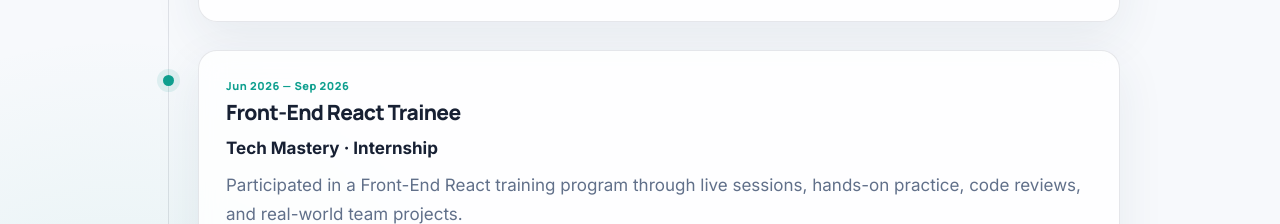
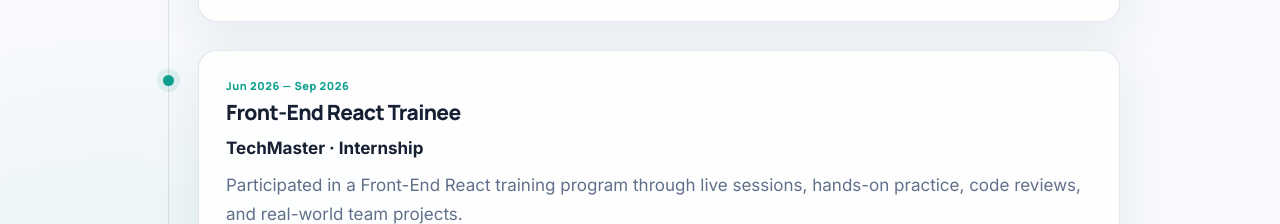
Before and after one commit to AhmedHassan-Ahmed/Ahmed-Hassan-portfolio-, a React (Vite) app: page / in a window 1280 px wide. Shown: the part 1620-1844 px from the top of the page. Built offline with nearby package versions, Linux system fonts and the light colour scheme.

Commit message:
first commit

```diff
--- a/src/data/experience.ts
+++ b/src/data/experience.ts
@@ -24,7 +24,7 @@ export const experiences: Experience[] = [
   },
   {
     role: "Front-End React Trainee",
-    company: "Tech Mastery",
+    company: "TechMaster",
     type: "Internship",
     start: "Jun 2026",
     end: "Sep 2026",
```
